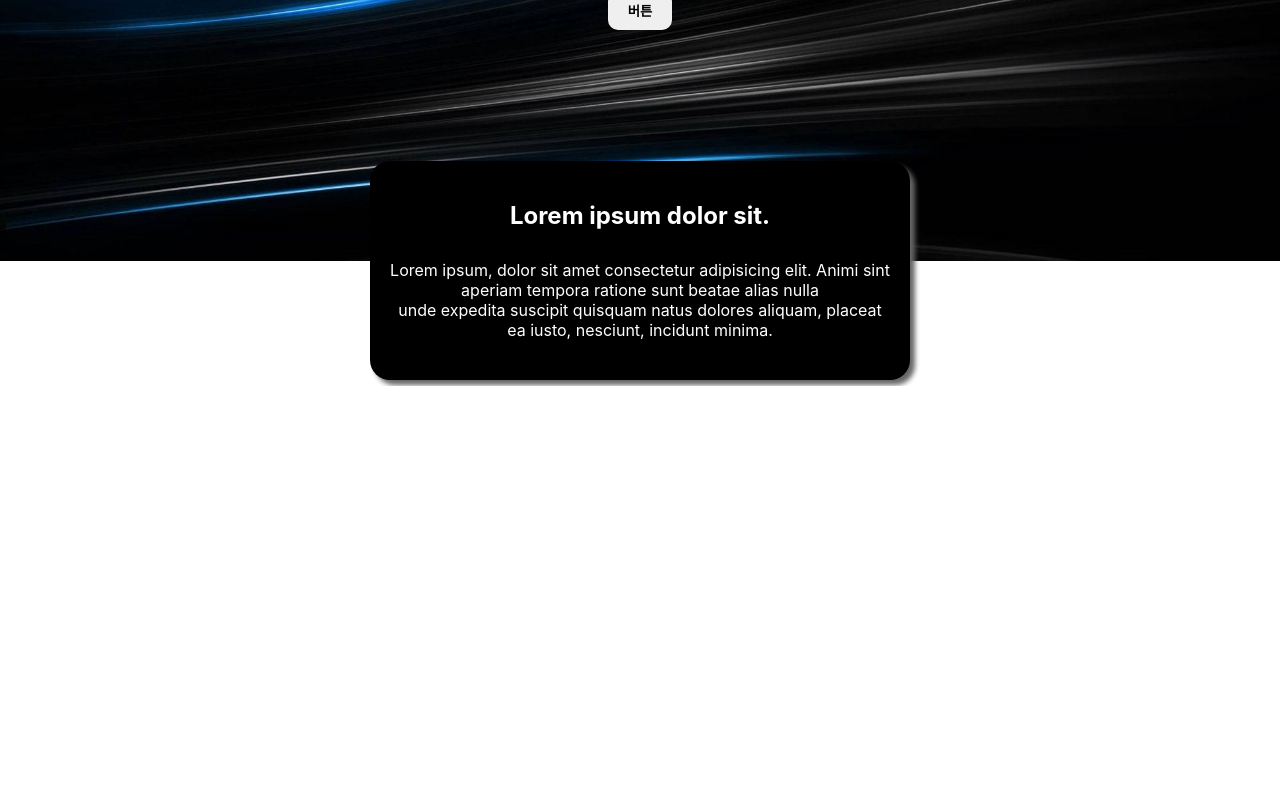
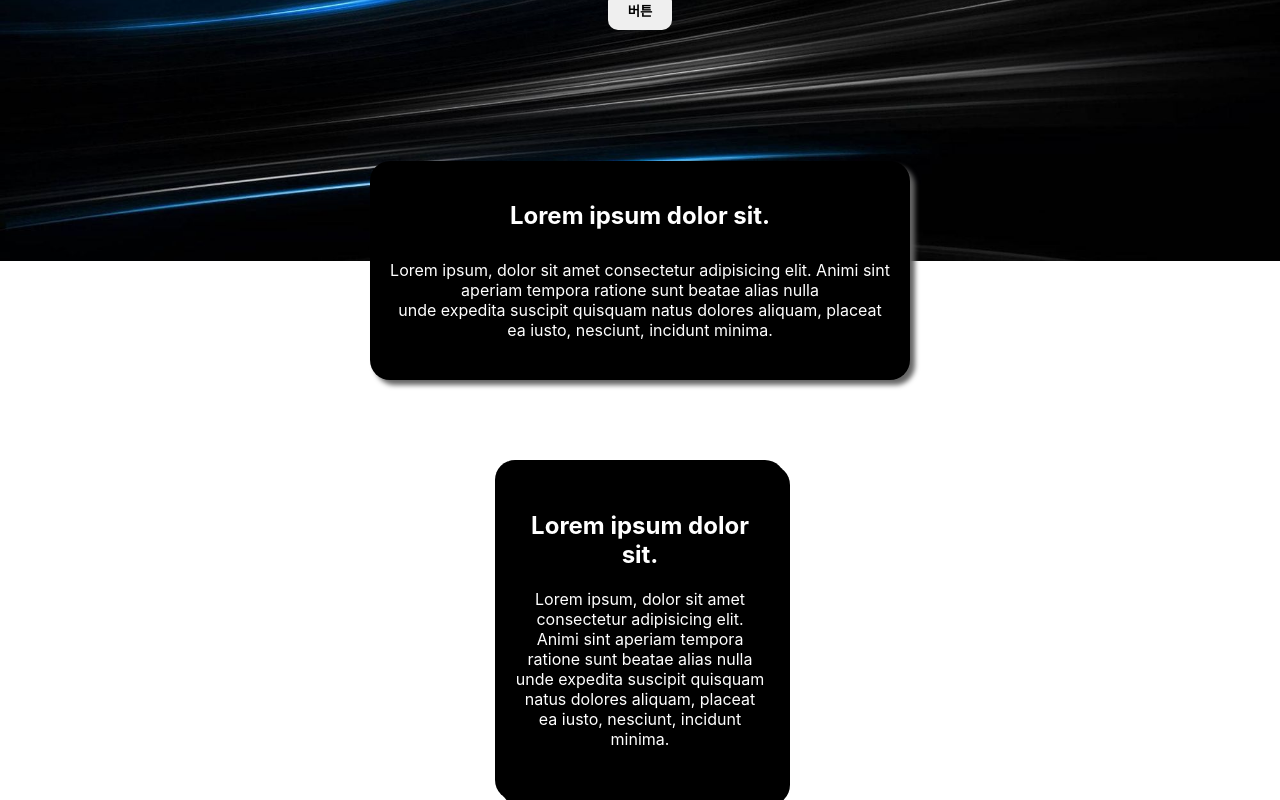
Before and after one commit to JiinArcade/React-Basic2, a React (Create React App) app in the folder reactbasic/: page / in a window 1280 px wide. Shown: the part 414-1214 px from the top of the page. Before the commit the page ends 800 px from the top, so only its background shows below. Built offline with nearby package versions, Linux system fonts and the light colour scheme.

Commit message:
✅ Footer 작성

```diff
--- a/reactbasic/src/App.js
+++ b/reactbasic/src/App.js
@@ -2,12 +2,14 @@ import "./App.css";
 // import Index from "./javabasic/Index.jsx";
 import Header from "./component/Header/Header";
 import Main from "./component/Main/Main"
+import Cards from "./component/Main/Cards";
 
 function App() {
   return (
     <div className="App">
       <Header></Header>
       <Main></Main>
+      <Cards></Cards>
     </div>
   );
 }
--- /dev/null
+++ b/reactbasic/src/component/Main/Cards.css
@@ -0,0 +1,28 @@
+.post-box {
+  display: flex;
+  justify-content: center;
+  margin-top: 80px;
+}
+
+.post-card {
+  display: flex;
+  flex-direction: column;
+  justify-content: center;
+  text-align: center;
+  width: 250px;
+  height: 300px;
+  color: #fff;
+  background-color: #000;
+  box-shadow: 5px 5px #000;
+  border-radius: 20px;
+  padding: 20px;
+  margin-right: 30px;
+}
+
+.post-card:last-child {
+  margin-right: 0;
+}
+
+.post-card-txt {
+  margin-top: 20px;
+}
--- /dev/null
+++ b/reactbasic/src/component/Main/Cards.jsx
@@ -0,0 +1,18 @@
+import React from 'react'
+import './Cards.css'
+
+const Cards = () => {
+  return (
+    <section class="post-box">
+      <div class="post-card">
+        <h2>Lorem ipsum dolor sit.</h2>
+        <p class="post-card-txt">
+          Lorem ipsum, dolor sit amet consectetur adipisicing elit. Animi sint aperiam tempora ratione sunt beatae alias nulla<br />
+          unde expedita suscipit quisquam natus dolores aliquam, placeat ea iusto, nesciunt, incidunt minima.
+        </p>
+      </div>
+    </section>
+  )
+}
+
+export default Cards
```
Also changed, not shown: reactbasic/src/component/Footer/Footer.jsx (added, +10 -0 lines), reactbasic/src/component/Footer/Footer.css (added).
